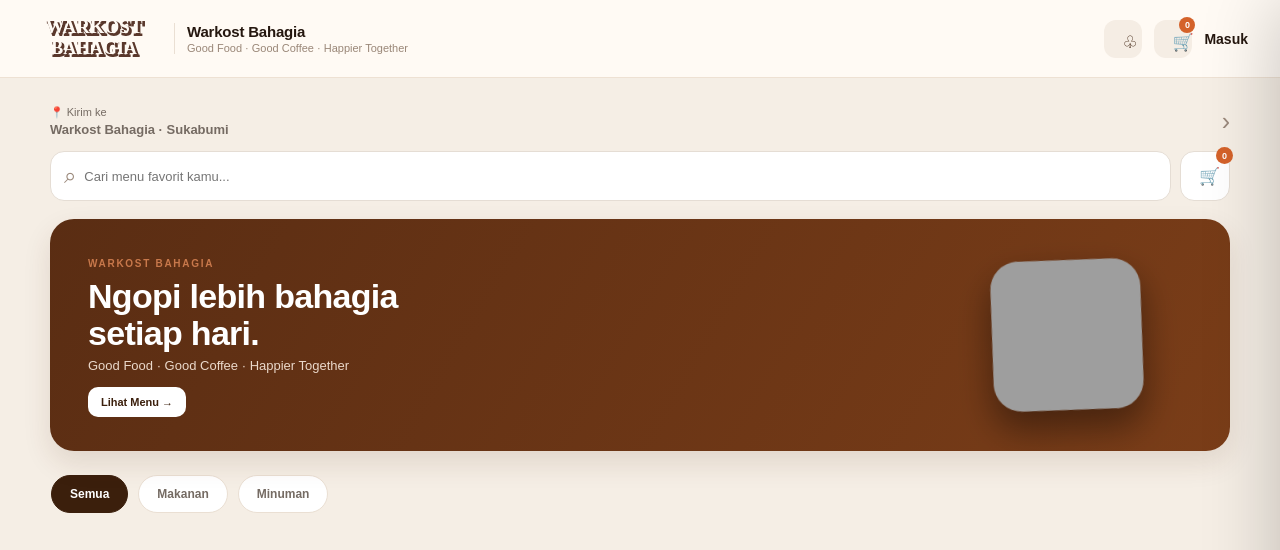
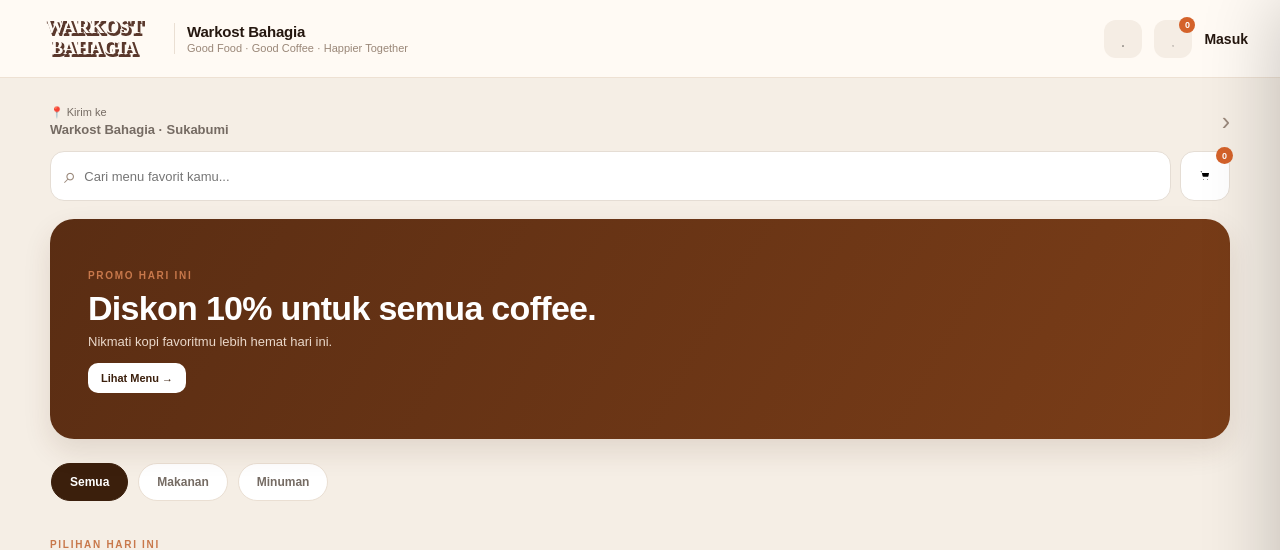
Before and after one commit to anwars750-spec/warkost-bahagia, a Flask app: page / in a window 1280 px wide. Shown: the top 550 px of the page. Run offline with Flask 3, Linux system fonts and the light colour scheme; data comes from the database, SQL or seed files in the repository; grey boxes are pictures that could not be loaded.

Commit message:
ui: refine navigation icons and promo slider markup

```diff
--- a/app/templates/index.html
+++ b/app/templates/index.html
@@ -17,8 +17,8 @@
       </div>
     </div>
     <nav class="customer-nav">
-      <button class="icon-button" type="button" aria-label="Notifikasi">♧</button>
-      <button class="icon-button" type="button" onclick="cartOpen()" aria-label="Keranjang">🛒<b id="headerCartCount">0</b></button>
+      <button class="icon-button" type="button" aria-label="Notifikasi"><svg viewBox="0 0 24 24" aria-hidden="true"><path d="M18 8a6 6 0 0 0-12 0c0 7-3 7-3 9h18c0-2-3-2-3-9M10 21h4"/></svg></button>
+      <button class="icon-button" type="button" onclick="cartOpen()" aria-label="Keranjang"><svg viewBox="0 0 24 24" aria-hidden="true"><path d="M3 4h2l2.1 10.1a2 2 0 0 0 2 1.6h7.8a2 2 0 0 0 1.9-1.4L20 8H6M10 20a1 1 0 1 1-2 0m10 0a1 1 0 1 1-2 0"/></svg><b id="headerCartCount">0</b></button>
       {% if u %}
         <span class="customer-name">Hai, {{u['name']}}</span>
         <a href="/logout" class="logout-link">Keluar</a>
@@ -39,17 +39,18 @@
 
     <section class="customer-search-row">
       <label class="menu-search"><span>⌕</span><input id="menuSearch" type="search" placeholder="Cari menu favorit kamu..." autocomplete="off"></label>
-      <button class="cart-shortcut" type="button" onclick="cartOpen()">🛒<b id="shortcutCartCount">0</b></button>
+      <button class="cart-shortcut" type="button" onclick="cartOpen()" aria-label="Buka keranjang"><svg viewBox="0 0 24 24" aria-hidden="true"><path d="M3 4h2l2.1 10.1a2 2 0 0 0 2 1.6h7.8a2 2 0 0 0 1.9-1.4L20 8H6M10 20a1 1 0 1 1-2 0m10 0a1 1 0 1 1-2 0"/></svg><b id="shortcutCartCount">0</b></button>
     </section>
 
-    <section class="promo-card" aria-label="Promo Warkost Bahagia">
-      <div>
-        <span class="section-kicker">WARKOST BAHAGIA</span>
-        <h1>Ngopi lebih bahagia<br>setiap hari.</h1>
-        <p>Good Food · Good Coffee · Happier Together</p>
+    <section class="promo-card" id="promoSlider" aria-label="Promo Warkost Bahagia">
+      <div class="promo-copy">
+        <span class="section-kicker" id="promoKicker">PROMO HARI INI</span>
+        <h1 id="promoTitle">Diskon 10% untuk semua coffee.</h1>
+        <p id="promoText">Nikmati kopi favoritmu lebih hemat hari ini.</p>
         <button type="button" onclick="document.getElementById('menu').scrollIntoView({behavior:'smooth'})">Lihat Menu <span>→</span></button>
       </div>
-      <div class="promo-cup" aria-hidden="true"><span class="promo-photo"></span></div>
+      <div class="promo-media" id="promoMedia" aria-hidden="true"></div>
+      <div class="promo-dots" id="promoDots" aria-label="Pilihan promo"></div>
     </section>
 
     <section class="category-section">
@@ -70,9 +71,9 @@
   </main>
   <nav class="customer-bottom-nav" aria-label="Navigasi utama">
     <button class="active" type="button" onclick="window.scrollTo({top:0,behavior:'smooth'})"><span>⌂</span><small>Beranda</small></button>
-    <button type="button" onclick="document.getElementById('menu').scrollIntoView({behavior:'smooth'})"><span>▤</span><small>Pesanan</small></button>
-    <button type="button" onclick="cartOpen()"><span>🛒</span><small>Keranjang</small></button>
-    <button type="button" onclick="showMsg('<div class=\'success\'>Menu Akun segera tersedia.</div>')"><span>♙</span><small>Akun</small></button>
+    <button type="button" onclick="document.getElementById('menu').scrollIntoView({behavior:'smooth'})"><svg viewBox="0 0 24 24" aria-hidden="true"><path d="M6 3h12v18H6zM9 7h6M9 11h6M9 15h4"/></svg><small>Pesanan</small></button>
+    <button type="button" onclick="cartOpen()"><svg viewBox="0 0 24 24" aria-hidden="true"><path d="M3 4h2l2.1 10.1a2 2 0 0 0 2 1.6h7.8a2 2 0 0 0 1.9-1.4L20 8H6M10 20a1 1 0 1 1-2 0m10 0a1 1 0 1 1-2 0"/></svg><small>Keranjang</small></button>
+    <button type="button" onclick="showMsg('<div class=\'success\'>Menu Akun segera tersedia.</div>')"><svg viewBox="0 0 24 24" aria-hidden="true"><path d="M20 21a8 8 0 0 0-16 0M12 13a4 4 0 1 0 0-8 4 4 0 0 0 0 8"/></svg><small>Akun</small></button>
   </nav>
   <aside id="cart" class="drawer customer-drawer">
     <div class="drawer-head">
```
